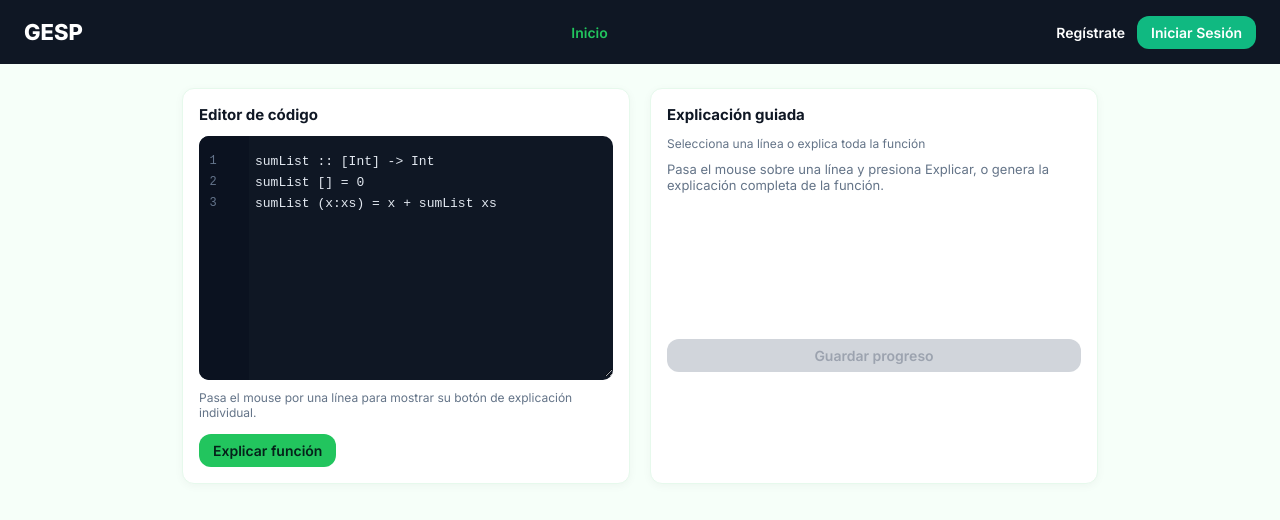
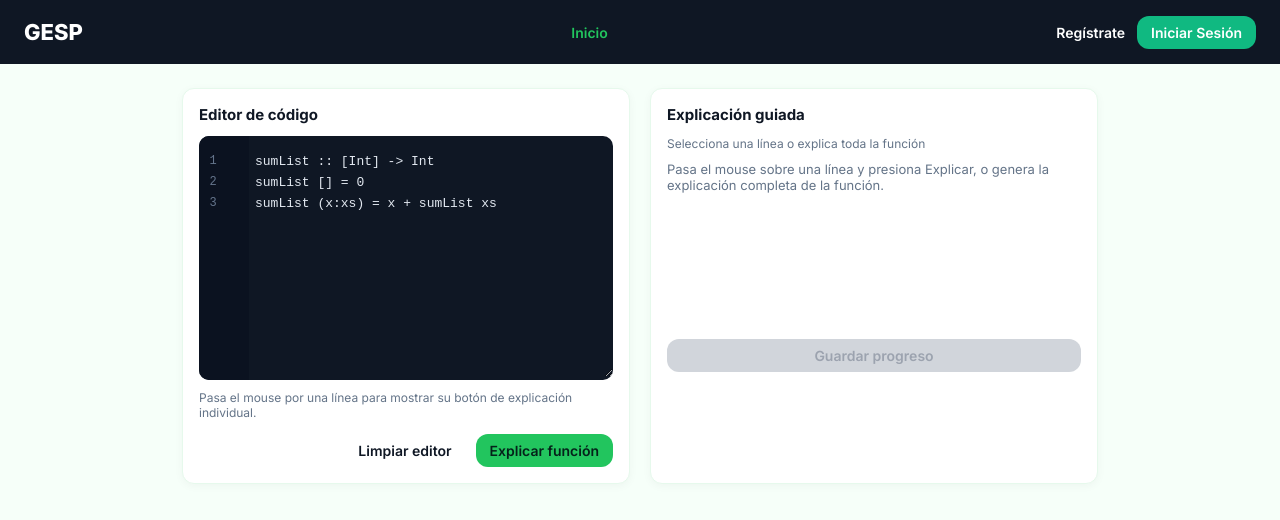
Before and after one commit to Dayana200505/GESP_IHC, a React (Vite) app in the folder gesp/: page / in a window 1280 px wide. Shown: the top 520 px of the page. Built offline with nearby package versions, Linux system fonts and the light colour scheme.

Commit message:
feat: agregar limpieza del editor con confirmacion

```diff
--- a/gesp/src/pages/Home.css
+++ b/gesp/src/pages/Home.css
@@ -184,7 +184,14 @@
   color: var(--text-secondary);
   margin: 10px 0 0;
 }
-.editor-actions { margin-top: 14px; }
+/*.editor-actions { margin-top: 14px; }*/
+
+.editor-actions {
+  display: flex;
+  justify-content: flex-end;
+  gap: 10px;
+  margin-top: 14px;
+}
 
 /* ---- Explicación ---- */
 .explanation-header {
@@ -278,6 +285,7 @@
 }
 
 /* ---- Modales ---- */
+
 .modal-backdrop {
   position: fixed;
   inset: 0;
@@ -327,3 +335,38 @@
 @media (max-width: 720px) {
   .home-container { grid-template-columns: 1fr; }
 }
+
+/*modal borrar lo escrito en editor*/
+
+.btn-clear {
+  background: #ffffff;
+  border: 1px solid #9ca3af;
+  color: var(--navy);
+}
+
+.btn-clear:hover:not(:disabled) {
+  background: #f3f4f6;
+}
+
+.btn-clear:disabled {
+  background: #f3f4f6;
+  border-color: #d1d5db;
+  color: #9ca3af;
+  cursor: not-allowed;
+}
+
+.btn-danger {
+  background: #dc2626;
+  border: 1px solid #dc2626;
+  color: #ffffff;
+}
+
+.btn-danger:hover {
+  background: #b91c1c;
+  border-color: #b91c1c;
+}
+
+.modal-icon-warning {
+  background: #fef3c7;
+  color: #92400e;
+}
--- a/gesp/src/pages/Home.jsx
+++ b/gesp/src/pages/Home.jsx
@@ -244,6 +244,7 @@ function Home({ isAuthenticated, onSaveCorrect, onAttempt, exercise, onBack }) {
   const [showSaveErrorModal, setShowSaveErrorModal] = useState(false);
   const [showDraftModal, setShowDraftModal] = useState(false);
   const [showSuccessModal, setShowSuccessModal] = useState(false);
+  const [showClearModal, setShowClearModal] = useState(false);
 
   const intervalRef = useRef();
   const lineTimeoutRef = useRef();
@@ -366,6 +367,12 @@ function Home({ isAuthenticated, onSaveCorrect, onAttempt, exercise, onBack }) {
     setShowDraftModal(true);
   }
 
+  function handleClearEditor() {
+    setCode("");
+    resetExplanationState();
+    setShowClearModal(false);
+  }
+
   return (
     <div className="home-page">
       {exercise && (
@@ -452,10 +459,26 @@ function Home({ isAuthenticated, onSaveCorrect, onAttempt, exercise, onBack }) {
           <p className="editor-hint">Pasa el mouse por una línea para mostrar su botón de explicación individual.</p>
 
           <div className="editor-actions">
-            <button className="btn btn-primary" onClick={handleExplainFunction} disabled={isExplaining || isLineExplaining}>
-              {isExplaining ? "Analizando código..." : "Explicar función"}
-            </button>
-          </div>
+  <button
+    type="button"
+    className="btn btn-clear"
+    onClick={() => setShowClearModal(true)}
+    disabled={!code.trim() || isExplaining || isLineExplaining}
+  >
+    Limpiar editor
+  </button>
+
+  <button
+    type="button"
+    className="btn btn-primary"
+    onClick={handleExplainFunction}
+    disabled={isExplaining || isLineExplaining}
+  >
+    {isExplaining ? "Analizando código..." : "Explicar función"}
+  </button>
+</div>
+
+
         </div>
 
         {/* Columna derecha: Explicación */}
@@ -513,6 +536,54 @@ function Home({ isAuthenticated, onSaveCorrect, onAttempt, exercise, onBack }) {
       </div>
 
       {/* ===== Modales ===== */}
+
+
+{showClearModal && (
+  <div
+    className="modal-backdrop"
+    role="dialog"
+    aria-modal="true"
+    aria-labelledby="clear-editor-title"
+  >
+    <div className="modal">
+      <button
+        type="button"
+        className="modal-close"
+        aria-label="Cerrar"
+        onClick={() => setShowClearModal(false)}
+      >
+        ×
+      </button>
+
+      <div className="modal-icon modal-icon-warning">!</div>
+
+      <h3 id="clear-editor-title">¿Deseas limpiar el editor?</h3>
+
+      <p>
+        Se eliminará todo el código escrito y la explicación generada.
+        Esta acción no se puede deshacer.
+      </p>
+
+      <div className="modal-actions split">
+        <button
+          type="button"
+          className="btn btn-secondary"
+          onClick={() => setShowClearModal(false)}
+        >
+          Cancelar
+        </button>
+
+        <button
+          type="button"
+          className="btn btn-danger"
+          onClick={handleClearEditor}
+        >
+          Limpiar código
+        </button>
+      </div>
+    </div>
+  </div>
+)}
       {showAuthModal && (
         <div className="modal-backdrop" role="dialog" aria-modal="true">
           <div className="modal">
```
